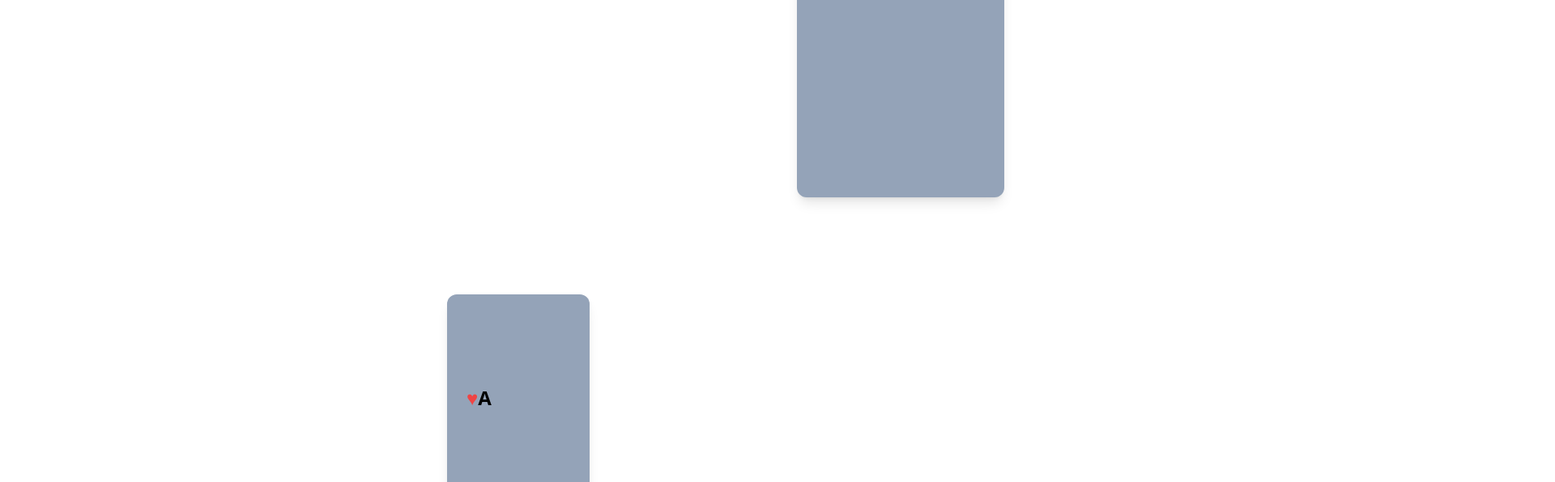
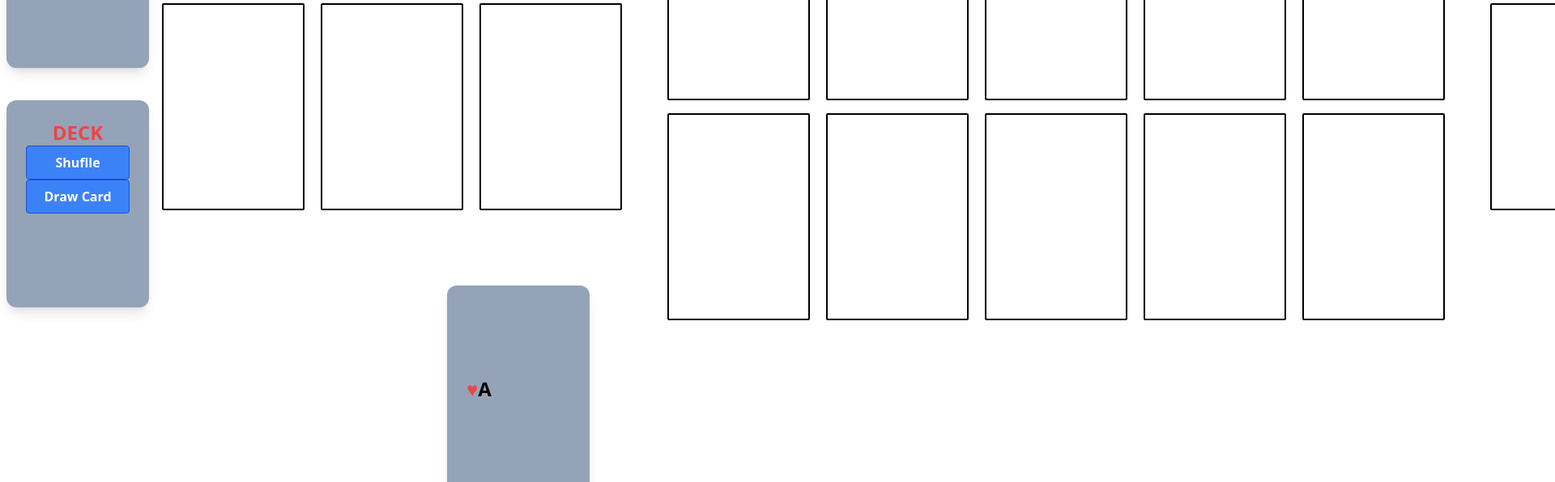
Before and after one commit to renatonerijr/CardGame, a React (Vite) app: page / in a window 1280 px wide. Shown: the part 180-776 px from the top of the page at 81% size, 1920 px wide, since content can reach past the window. Built offline with nearby package versions, Linux system fonts and the light colour scheme.

Commit message:
feat: Add card management and board grid

```diff
--- a/package.json
+++ b/package.json
@@ -11,7 +11,8 @@
   },
   "dependencies": {
     "react": "^18.2.0",
-    "react-dom": "^18.2.0"
+    "react-dom": "^18.2.0",
+    "uuid": "^9.0.1"
   },
   "devDependencies": {
     "@types/react": "^18.2.64",
--- /dev/null
+++ b/src/Board/Board.tsx
@@ -0,0 +1,70 @@
+import GameRules from '../Gamefiles/game.json'
+import { useGameContext } from '../Game/Game';
+import Card from '../Hand/Hand';
+import { useState } from 'react';
+
+interface BoardRow {
+    name: string
+    size: number
+    type: string
+    style: string
+    slots: []
+}
+
+
+const BoardField = (row: BoardRow) => {
+    row = row.row
+    const { gameLogic } = useGameContext();
+    const { selectedCard } = gameLogic.selectedCard
+
+    const [rowList, setRowList ] = useState([])
+
+    return (
+        <div className="flex flex-row justify-center space-x-5 m-2">
+            {
+                Array.from({ length: row.size }, (_, __) => (
+                    <>
+                        <div onClick={() => {gameLogic.placeCard("center", selectedCard)}} className="rounded-sm border-2 w-44 h-64 border-black">
+                        </div>
+                    </>
+                ))
+            }
+        </div>
+    )
+}
+
+const Board = ({ children }) => {
+
+    return (
+        <div className="h-2/3 w-100 ">
+            <div className="flex flex-row">
+                <div className="flex flex-col m-2 space-y-10">
+                    {children}
+                </div>
+                <div className="flex flex-col justify-center">
+                    {
+                        GameRules.boards.left.map((row, index) => (
+                            <BoardField key={row.id} row={row}></BoardField>
+                        ))
+                    }
+                </div>
+                <div className="flex flex-col flex-grow m-10">
+                    {
+                        GameRules.boards.center.map((row, index) => (
+                            <BoardField key={row.id} row={row}></BoardField>
+                        ))
+                    }
+                </div>
+                <div className="flex flex-col justify-center">
+                    {
+                        GameRules.boards.right.map((row, index) => (
+                            <BoardField key={row.id} row={row}></BoardField>
+                        ))
+                    }
+                </div>
+            </div>
+        </div>
+    )
+}
+
+export default Board
--- a/src/Deck/Deck.tsx
+++ b/src/Deck/Deck.tsx
@@ -6,14 +6,14 @@ function Deck() {
 
     return (
         <div
-            className="p-6 w-64 mx-0 h-96 mx-auto bg-slate-400 absolute right-0 mt-10 mr-10 rounded-xl shadow-lg flex-row items-center"
+            className="p-6 w-44 mx-0 h-64 mx-auto bg-slate-400 rounded-xl shadow-lg flex-row items-center"
         >
             <p className="text-center text-2xl font-bold">
                 <span className="text-red-500">DECK</span>
             </p>
-            <div className='flex'>
-                <button className="bg-blue-500 hover:bg-blue-700 text-white font-bold py-2 px-4 border border-blue-700 rounded" onClick={() => {gameLogic.shuffleCards()}}>Shuflle</button>
-                <button className="bg-blue-500 hover:bg-blue-700 text-white font-bold py-2 px-4 border border-blue-700 rounded" onClick={() => {gameLogic.drawCard()}}>Draw Card</button>
+            <div className='flex-row'>
+                <button className="bg-blue-500 hover:bg-blue-700 text-white font-bold py-2 px-4 w-full border border-blue-700 rounded" onClick={() => {gameLogic.shuffleCards()}}>Shuflle</button>
+                <button className="bg-blue-500 hover:bg-blue-700 text-white font-bold py-2 px-4 w-full border border-blue-700 rounded" onClick={() => {gameLogic.drawCard()}}>Draw Card</button>
             </div>
         </div>
     );
--- /dev/null
+++ b/src/Discard/Discard.tsx
@@ -0,0 +1,14 @@
+
+const Discard = () => {
+    return (
+        <div
+            className="p-6 w-44 mx-0 h-64 mx-auto bg-slate-400 rounded-xl shadow-lg flex-row items-center"
+        >
+            <p className="text-center text-2xl font-bold">
+                <span className="text-red-500">DISCARD ZONE</span>
+            </p>
+        </div>
+    );
+}
+
+export default Discard;
--- a/src/Game/Game.tsx
+++ b/src/Game/Game.tsx
@@ -1,11 +1,19 @@
 // Hand.js
 import { createContext, useContext, useState } from "react";
-
+import AvailableCards from '../Gamefiles/cards.json';
+import GameRules from '../Gamefiles/game.json';
 const GameContext = createContext<any>({});
 
 
 export const GameProvider = ({ children }) => {
-    const [hand, setHand] = useState<any[]>([
+    const [selectedCard, setSelectedCard] = useState({})
+
+    const [centerBoard, setCenterBoard] = useState([])
+    const [leftBoard, setLeftBoard] = useState([])
+    const [rightBoard, setRightBoard] = useState([])
+
+
+    const [hand, setHand] = useState([
         { suit: "♥", value: "A", onClick: () => {}, flipped: false },
     ]);
 
@@ -31,6 +39,16 @@ export const GameProvider = ({ children }) => {
         setDeck(deck.sort((_, __) => 0.5 - Math.random()))
     }
 
+    const placeCard = (board: object, card: object) => {
+        console.log(hand)
+        if(hand.length <= 0) {
+            throw Error('NO CARDS AT HAND')
+        }
+        let elem = hand.findIndex((v) => { return v === card})
+        const deleteByIndex = (arr, index) => arr.filter((_, i) => i !== index);
+        setHand(deleteByIndex(hand, elem))
+    }
+
     const gameLogic = {
         hand: {
             hand: hand,
@@ -40,8 +58,16 @@ export const GameProvider = ({ children }) => {
             deck: deck,
             setDeck: setDeck
         },
+        selectedCard: {
+            selectedCard: selectedCard,
+            setSelectedCard: setSelectedCard
+        },
+        centerBoard: centerBoard,
+        leftBoard: leftBoard,
+        rightBoard: rightBoard,
         shuffleCards: shuffleCards,
-        drawCard: drawCard
+        drawCard: drawCard,
+        placeCard: placeCard
     }
 
 
--- /dev/null
+++ b/src/Gamefiles/cards.json
@@ -0,0 +1,54 @@
+[
+    {
+        "id": "tpdrVy",
+        "name": "Exodia",
+        "description": "Este card juntado com outros 4 cards acaba o jogo",
+        "type": "ATK",
+        "requirements": {},
+        "reactions": {},
+        "actions": [
+            {
+                "name": "Ataque bolado",
+                "description": "da 10 de dano",
+                "cost": {
+                    "card": "TYPE:MANA;ID:Rkn2hf;PLACED:hand,NAME:Exodia;QTY:2",
+                    "dice_roll": "ANY",
+                    "after_shuffle": true,
+                    "after_damage_self": true,
+                    "after_damage_enemy": true,
+                    "after_dice_roll": "ANY",
+                    "after_discarted_card": "TYPE:MANA;ID:Rkn2hf;NAME:Exodia;QTY:2"
+                },
+                "effect": {
+                    "discard_card_enemy": "TYPE:MANA;ID:Rkn2hf;NAME:Exodia;QTY:2",
+                    "discard_card_self": true,
+                    "draw_card": "TYPE:MANA;QTY:2",
+                    "deal_damage": "10",
+                    "heal_self": "10"
+                }
+            }
+        ],
+        "reaction": [
+            {
+                "name": "Reação bolada",
+                "description": "a cada shuffle cura 10 de dano",
+                "cost": {
+                    "card": "TYPE:MANA;ID:Rkn2hf;PLACED:hand,NAME:Exodia;QTY:2",
+                    "dice_roll": "ANY",
+                    "after_shuffle": true,
+                    "after_damage_self": true,
+                    "after_damage_enemy": true,
+                    "after_dice_roll": "ANY",
+                    "after_discarted_card": "TYPE:MANA;ID:Rkn2hf;NAME:Exodia;QTY:2"
+                },
+                "effect": {
+                    "shuffle_card_enemy": "TYPE:MANA;ID:Rkn2hf;NAME:Exodia;QTY:2",
+                    "discard_card_self": true,
+                    "draw_card": "TYPE:MANA;QTY:2",
+                    "deal_damage": "10",
+                    "heal_self": "10"
+                }
+            }
+        ]
+    }
+]
--- /dev/null
+++ b/src/Gamefiles/game.json
@@ -0,0 +1,20 @@
+{
+    "boards": {
+        "center": [
+            {"name": "ATK BOARD", "size": 5, "type": "ATK", "id": "TvPzF8", "slots": []},
+            {"name": "DEF BOARD", "size": 5, "type": "DEF", "id": "ma5rgc", "slots": []}
+        ],
+        "left": [
+            {"name": "ITEM BOARD", "size": 3, "type": "ITEM", "id": "OoQTCg", "slots": []}
+        ],
+        "right": [
+            {"name": "ITEM BOARD", "size": 3, "type": "ITEM", "id": "D5gtsp", "slots": []}
+        ]
+    },
+    "stages": [
+        {"name": "BUY STAGE", "effects": {"draw_card": true}},
+        {"name": "PLACE STAGE", "effects": {"place_cards": true}},
+        {"name": "ATTACK STAGE", "effects": {"use_actions": true}},
+        {"name": "REDIRECT ABILITIES", "effects": {"redirect_abilities": true}}
+    ]
+}
--- a/src/Hand/Hand.tsx
+++ b/src/Hand/Hand.tsx
@@ -9,7 +9,6 @@ const Card = (props) => {
         <div
             className="p-6 w-44 mx-0 h-64 bg-slate-400 rounded-xl shadow-lg flex items-center"
             style={{ transform: `rotate(${props.rotation}deg)` }} // Apply rotation here
-            onClick={item.onClick}
         >
             <p className="text-center text-2xl font-bold">
                 {item.suit === "♥" || props.suit === "♦" ? (
@@ -26,15 +25,15 @@ const Card = (props) => {
 const Hand = () => {
     const { gameLogic } = useGameContext();
     const { hand } = gameLogic.hand;
-    console.log(hand)
+    const {selectedCard, setSelectedCard } = gameLogic.selectedCard
     return (
-        <div className="container mx-auto absolute bottom-0 right-0 left-0">
-            <div className="flex justify-center items-end relative">
-                <div className="absolute bottom-0 m-0 left-0 right-0 flex justify-center">
+        <div className="h-1/3 w-100">
+            <div className="flex space-x-2 justify-center items-end">
                     {hand.map((item, index) => (
-                        <Card key={index} item={item}/>
+                        <div onClick={() => {setSelectedCard(item)}} className={selectedCard == item ? "bg-black" : ""}>
+                            <Card key={index} item={item}/>
+                        </div>
                     ))}
-                </div>
             </div>
         </div>
     );
--- a/src/main.tsx
+++ b/src/main.tsx
@@ -2,14 +2,21 @@ import React from 'react'
 import ReactDOM from 'react-dom/client'
 import Hand from './Hand/Hand.tsx'
 import Deck from './Deck/Deck.tsx'
+import Discard from './Discard/Discard.tsx'
+import Board from './Board/Board.tsx'
 import GameProvider from './Game/Game.tsx'
 import './main.css'
 
 ReactDOM.createRoot(document.getElementById('root')!).render(
   <React.StrictMode>
     <GameProvider>
-      <Hand />
-      <Deck />
+      <div className='w-screen h-screen'>
+          <Board>
+            <Discard />
+            <Deck />
+          </Board>
+          <Hand />
+      </div>
     </GameProvider>
   </React.StrictMode>,
 )
```
Also changed, not shown: src/cards.json (deleted, +0 -34 lines), 1 other file (tests, documents, lock files or other folders).
